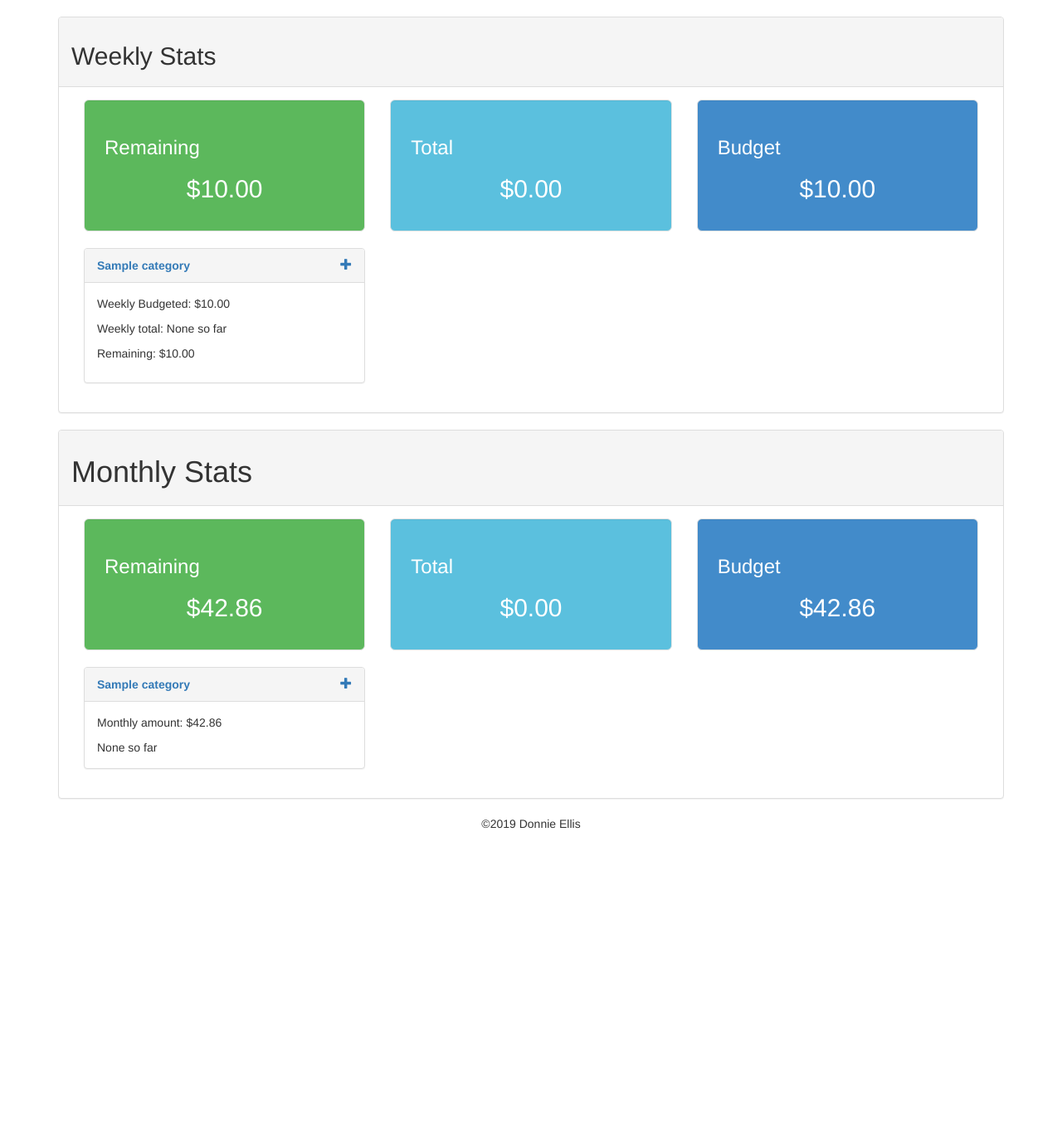
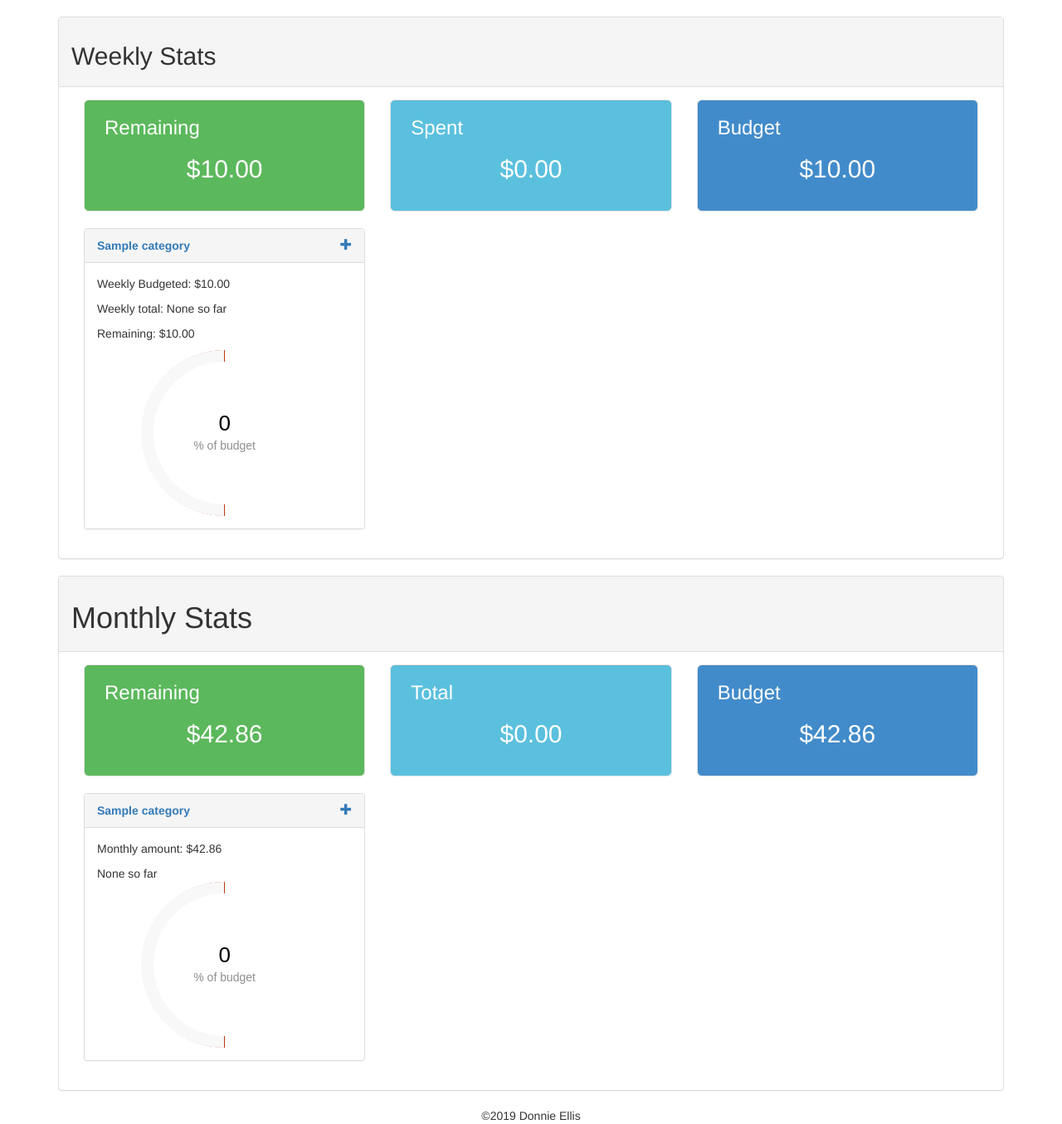
Before and after one commit to DrtyDogg/bean-counter, a Flask app: page / in a window 1280 px wide. Shown: the part 52-1407 px from the top of the page at 83% size. Before the commit the page ends 1051 px from the top, so only its background shows below. Run offline with Flask 2, Linux system fonts and the light colour scheme; tables that the repository leaves empty hold one stand-in row (values such as "Sample post"); parts of the project's set-up code (start-up, migrations or seed data) failed here and were passed over; some libraries are stand-ins or nearby versions.

Commit message:
added charts to index

```diff
--- /dev/null
+++ b/app/static/css/bean-counter.css
@@ -0,0 +1,46 @@
+.bg-danger {
+    background-color: #d9534f;
+}
+
+.bg-success {
+    background-color: #5cb85c;
+}
+
+.bg-info {
+    background-color: #5bc0de;
+}
+
+.bg-primary {
+    background-color: #428bca;
+}
+
+.bg-warning {
+    background-color: #f0ad43;
+}
+
+.text-white {
+    color: white;
+}
+
+.well h3 {
+    padding-top: 0px;
+}
+.well-lg.bg-success{
+    color: white;
+    padding-top: 0px;
+}
+.well-lg.bg-warning {
+    color: white;
+    padding-top: 0px;
+}
+.well-lg.bg-info {
+    color: white;
+    padding-top: 0px;
+}
+.well-lg.bg-primary {
+    color: white;
+    padding-top: 0px;
+}
+.well-lg h2{
+    text-align: center;
+}
--- /dev/null
+++ b/app/static/cssCharts/chart.css
@@ -0,0 +1,513 @@
+/*
+ * cssCharts v0.3.0
+ * jquery plugin to create donut and bar charts with css
+ * https://github.com/sultantarimo
+ *
+ * (c)2015 Sultan Tarimo - sultantarimo@me.com
+ * Released under the MIT license
+ */
+ .chart *, .chart{-moz-box-sizing:border-box;-webkit-box-sizing:border-box;box-sizing:border-box;margin:0;padding:0;}
+ .chart{
+   width:auto;
+   display:block;
+   position:relative;
+   font-family:sans-serif;
+   font-size:14px;
+   margin: 0 auto;
+ }
+
+ /* bar chart */
+
+ .chart.bar{height:200px;}
+ .bar-chart{
+   display: table;
+   table-layout: fixed;
+   width: auto;
+   height: 100%;
+   margin: 0 auto;
+   z-index:20;
+   position:absolute;
+   left:0px;
+ }
+
+ .bar-chart ul{
+   margin-left: 34px;
+   float: left;
+   display: block;
+   height:100%;
+ }
+
+ .bar-chart li{
+   position: relative;
+   display: table-cell;
+   vertical-align: bottom;
+   height: 100px;
+ }
+
+ .bar-chart span{
+   margin: 0 6px;
+   display: block;
+   background: rgb(241,127,73);
+   width: 34px;
+   position:relative;
+
+   -webkit-animation: drawBar 0.3s ease-in-out;
+   -moz-animation: drawBar 0.3s ease-in-out;
+   animation: drawBar 0.3s ease-in-out;
+
+   -webkit-transition: all 100ms ease-in-out;
+   -moz-transition: all 100ms ease-in-out;
+   transition: all 100ms ease-in-out;
+ }
+
+ .bar-chart li:hover span{
+   box-shadow:0 0 0 4px rgb(241,127,73);
+   cursor:pointer;
+ }
+
+ .bar-chart li:nth-child(2n+1):hover span{
+   box-shadow:0 0 0 4px #bd380f;
+ }
+
+ .bar-chart li:nth-child(2n+1) span{background-color:#bd380f;}
+ .bar-chart ul:last-of-type li:last-child span{margin-right:0px;}
+ .bar-chart ul:first-of-type li:first-child span{margin-left:0px;}
+ .bar-chart ul:last-of-type {margin-right: 0px;}
+ .bar-chart ul:first-of-type {margin-left: 0px;}
+ .bar-chart.left-bar ul:last-of-type {margin-right: 0px;}
+ .bar-chart.left-bar ul{margin-right: 34px;float:left;margin-left:0px;}
+
+ .bar-chart span:before {
+   position: absolute;
+   bottom: 100%;
+   margin-bottom: 10px;
+   display: block;
+   text-align: center;
+   content: attr(title);
+   word-wrap: break-word;
+   font-size: 12px;
+   width: auto;
+
+   left: 50%;
+
+   -webkit-transform: translateX(-50%);
+   -moz-transform: translateX(-50%);
+   transform: translateX(-50%);
+ }
+
+ .bar-chart li span:before {
+   -webkit-transition: all 100ms ease-in-out;
+   -moz-transition: all 100ms ease-in-out;
+   transition: all 100ms ease-in-out;
+ }
+
+ @-webkit-keyframes drawBar {0% {height: 0;}}
+ @-moz-keyframes drawBar {0% {height: 0;}}
+ @keyframes drawBar {0% {height: 0;}}
+
+ /* donut chart */
+
+ .chart.donut{
+   width:200px;
+   height:200px;
+ }
+
+ .donut-chart{
+   width:100%;height:100%;
+   position:relative;
+
+   -webkit-border-radius:50%;
+   -moz-border-radius:50%;
+   border-radius:50%;
+ }
+
+ .donut-chart.fill{
+   background:rgb(241,127,73);
+ }
+
+ .donut-chart:after{
+   content:"";
+   position: absolute;
+   width: 86%;
+   height: 86%;
+   background: #FFF;
+   left: 50%;
+   top: 50%;
+   z-index: 400;
+   margin: 0 auto;
+   pointer-events: none;
+
+   -webkit-border-radius: 100%;
+   -moz-border-radius: 100%;
+   border-radius: 100%;
+
+   -webkit-transform: translateX(-50%) translateY(-50%);
+   -moz-transform: translateX(-50%) translateY(-50%);
+   transform: translateX(-50%) translateY(-50%);
+ }
+
+ .donut-chart h2{
+   text-align:center;
+   position: absolute;
+   line-height: 140%;
+   width: 100%;
+   margin-top:-30px;
+   top:50%;
+   z-index:500;
+   pointer-events: none;
+
+   font-size:26px;
+   font-weight:400;
+   color:rgb(0,0,0);
+ }
+
+ .donut-chart h2 span{
+   display:block;
+   width:100%;
+   font-size:14px;
+   color:rgb(142,143,143);
+   margin-top:-10px;
+ }
+
+ .donut-chart .spinner{
+   z-index: 200;
+   border-right: none;
+
+   -webkit-border-radius: 100% 0 0 100% / 50% 0 0 50%;
+   -moz-border-radius: 100% 0 0 100% / 50% 0 0 50%;
+   border-radius: 100% 0 0 100% / 50% 0 0 50%;
+
+   -webkit-transform: rotate(0deg);
+   -moz-transform: rotate(0deg);
+   transform: rotate(0deg);
+
+   -webkit-animation: rotateDonut 0.3s ease-in-out;
+   -moz-animation: rotateDonut 0.3s ease-in-out;
+   animation: rotateDonut 0.3s ease-in-out;
+
+   -webkit-transition: all 160ms ease-in-out;
+   -moz-transition: all 160ms ease-in-out;
+   transition: all 160ms ease-in-out;
+ }
+
+ .spinner ~ .pie{
+   pointer-events: none;
+ }
+
+ .donut-chart.fill .pie,
+ .pie-chart .pie{
+   -webkit-box-shadow: 0 0 0 4px #bd380f;
+   -moz-box-shadow: 0 0 0 4px #bd380f;
+   box-shadow: 0 0 0 4px #bd380f;
+ }
+
+ @-webkit-keyframes rotateDonut {0% {transform: rotate(0deg);}}
+ @-moz-keyframes rotateDonut {0% {transform: rotate(0deg);}}
+ @keyframes rotateDonut {0% {transform: rotate(0deg);}}
+
+ .donut-chart .spinner.temp{display:none;}
+
+ .donut-chart .pie{
+   width: 50%;
+   height: 100%;
+   position: absolute;
+   background: #bd380f;
+
+   -webkit-transform-origin: 100% 50%;
+   -moz-transform-origin: 100% 50%;
+   transform-origin: 100% 50%;
+ }
+
+ .donut-chart .mask{
+   background:rgb(248,248,248);
+   z-index: 400;
+   margin-left: -1px;
+ }
+
+ .pie-chart:after{
+   display:none;
+ }
+ .chart.donut .pie-chart h2,
+ .chart.donut .pie-chart h2 span{color:#FFF;}
+
+ /* pie chart */
+ .chart.pie svg{width:100%;height:100%;}
+
+ .chart.pie {
+   width: 200px;
+   height: 200px;
+ }
+
+ .chart.pie svg text{
+   text-anchor: middle;
+   fill:white;
+   stroke-width:0;
+   transform:translate(120,-80);
+ }
+ .chart.pie svg path:hover{
+   stroke-width:10px;
+ }
+
+ .charts-tip{
+   display:block;
+   position: absolute;
+   font-size: 16px;
+   color: #FFF;
+   background: rgba(0,0,0,0.8);
+   pointer-events: none;
+   font-family:sans-serif;
+   padding:6px 12px;
+   z-index:100;
+   width:auto;
+
+   -webkit-border-radius:4px;
+   -moz-border-radius:4px;
+   border-radius:4px;
+ }
+
+ .chart.pie .pie-legend{
+   position:absolute;
+   top:50%;
+   right:0;
+   margin-right:-30px;
+   transform:translateX(100%) translateY(-50%);
+ }
+
+ .chart.pie .pie-legend li{
+   display:block;
+   margin-bottom:14px;
+   clear:both;
+ }
+
+ .chart.pie .pie-legend li i{
+   top:1px;
+   position:relative;
+   display:block;
+   float:left;
+   width:14px;
+   height:14px;
+   background:#DDD;
+   margin-right:10px;
+
+   box-shadow:inset 0 0 0 1px rgba(0,0,0,0.2);
+ }
+
+ .chart.pie .pie-legend li p{clear:both;display:inline;}
+
+ /* pie chart */
+
+ /* line chart */
+
+ .chart.line{width:auto;height:auto;margin:0 auto;position:relative;}
+ .chart .line-chart{
+   min-width:100px;
+   min-height:100px;
+   width:100%;
+   height:100%;
+   margin:0px auto;
+   display:block;
+   position:relative;
+   z-index:20;
+ }
+
+ /* line chart borders and grids */
+ .line-chart:after{
+   content:"";
+   display:block;
+   position:absolute;
+   left:0px;bottom:0px;
+   height:1px;width:100%;
+   background:rgb(238,238,238);
+   padding-right:10px;
+ }
+
+ .chart .grid{
+   width:100%;
+   height:100%;
+   position:absolute;
+   left:0px;
+   bottom:0px;
+ }
+ .chart hr{
+   position:absolute;
+   left:0px;
+   bottom:0px;
+   width:100%;
+   height:1px;
+   outline:none;
+   border:none;
+   background:rgb(238,238,238);
+ }
+
+ .chart hr:before{
+   position:absolute;
+   right:100%;
+   top:0px;
+   margin-right:20px;
+   color:rgba(0,0,0,0.4);
+   font-size:12px;
+   content:attr(data-y);
+   text-align:right;
+
+   -webkit-transform:translateX(-50%) translateY(-50%);
+   -moz-transform:translateX(-50%) translateY(-50%);
+   transform:translateX(-50%) translateY(-50%);
+ }
+ /* line chart borders and grids */
+
+ /* line chart line */
+ .line-chart li{
+   display:block;height:1px;
+   float:left;position:relative;
+   position:absolute;
+ }
+
+ /* line chart points tooltip */
+ .line-chart li a:hover:before,
+ .line-chart li a:hover:after{display:block;z-index:10;}
+ .line-chart li a:before{
+   content:attr(data-y);
+   cursor:pointer;
+   display:none;
+   position:absolute;
+   font-size:14px;
+   color:#FFF;
+   bottom:100%;
+   left:50%;
+   margin-bottom:-4px;
+   text-align:center;
+   width:40px;
+   background:rgba(0,0,0,0.8);
+   padding:8px;
+   z-index:40;
+
+   -webkit-transform:translateX(-50%);
+   -moz-transform:translateX(-50%);
+   transform:translateX(-50%);
+
+   -webkit-border-radius:3px;
+   -moz-border-radius:3px;
+   border-radius:3px;
+ }
+
+ .line-chart li a:after{
+   z-index:50;
+   content:"";
+   width: 0;
+   height: 0;
+   display:none;
+   position:absolute;
+   bottom:100%;
+   left:50%;
+   margin-bottom:-16px;
+
+   border:6px solid rgba(0,0,0,0);
+   border-top: 6px solid rgba(0,0,0,0.8);
+
+   -webkit-transform:translateX(-50%);
+   -moz-transform:translateX(-50%);
+   transform:translateX(-50%);
+ }
+
+ .line-chart li a{
+   display:block;
+   position:absolute;
+   cursor:pointer;
+   width:40px;
+   height:40px;
+
+   left:0px;
+   top:0px;
+   z-index:30;
+
+   -webkit-transform:translateX(-50%) translateY(-50%);
+   -moz-transform:translateX(-50%) translateY(-50%);
+   transform:translateX(-50%) translateY(-50%);
+ }
+ /* line chart points tooltip */
+
+ /* line chart points */
+
+ .line-chart li span{
+   display:block;height:1px;
+   background:rgb(241,127,73);
+   float:left;
+   position:absolute;
+ }
+
+ .line-chart.no-points li span{
+   display:none;
+ }
+
+ .line-chart li span:before{
+   content:"";
+   position:absolute;
+   left:-4px;bottom:-4px;
+   width:6px;height:6px;
+   display:block;
+
+   -webkt-border-radius:50%;
+   -moz-border-radius:50%;
+   border-radius:50%;
+ }
+
+ .line-chart li:hover span:before{
+   -webkit-transform:scale(1.3);
+   -moz-transform:scale(1.3);
+   transform:scale(1.3);
+
+   -webkit-transition: all 200ms ease-in-out;
+   -moz-transition: all 200ms ease-in-out;
+   transition: all 200ms ease-in-out;
+ }
+
+ .line-chart li span:before,
+ .line-chart li span:after{
+   background:rgb(241,127,73);
+   border:2px solid #bd380f;
+
+   -webkit-box-shadow:0 0 0 4px #FFF;
+   -moz-box-shadow:0 0 0 4px #FFF;
+   box-shadow:0 0 0 4px #FFF;
+ }
+ /* line chart points */
+
+ /* line chart line */
+ .chart.line svg,
+ .chart.line > div{
+   height: 100%;
+   width: 100%;
+   position:absolute;
+   bottom:0px;
+   left:0px;
+   opacity:1;
+
+   -webkit-animation: drawLine .3s ease-in-out;
+     -moz-animation: drawLine .3s ease-in-out;
+     animation: drawLine .3s ease-in-out;
+ }
+ .chart.line svg path{
+   fill: rgba(241,127,73,0.0);
+   stroke: rgb(241,127,73);
+   stroke-width: 2px;
+ }
+
+ .chart.line.dotted svg path{
+   /*if you want it dashed instead of filled*/
+   stroke-dasharray: 3;
+ }
+
+ .chart.line .fill svg path{
+   fill: rgba(241,127,73,0.1);
+   stroke:none;
+   stroke-width:0px;
+ }
+
+ /* line chart animation */
+ @-webkit-keyframes drawLine {0% {opacity: 0;}}
+ @-moz-keyframes drawLine {0% {opacity: 0;}}
+ @keyframes drawLine {0% {opacity: 0;}}
+
+ @-webkit-keyframes drawChart {0% {width: 0;}}
+ @-moz-keyframes drawChart {0% {width: 0;}}
+ @keyframes drawChart {0% {width: 0;}}
--- a/app/templates/index.html
+++ b/app/templates/index.html
@@ -2,37 +2,19 @@
 
 {% block styles %}
 {{ super() }}
-<style>
-    .bg-danger {
-        background-color: #d9534f;
-    }
+<link href="{{ url_for('static', filename='cssCharts/chart.css') }}" rel="stylesheet">
+<link href="{{ url_for('static', filename='css/bean-counter.css') }}" rel="stylesheet">
+{% endblock %}
 
-    .bg-success {
-        background-color: #5cb85c;
-    }
-
-    .bg-info {
-        background-color: #5bc0de;
-    }
-
-    .bg-primary {
-        background-color: #428bca;
-    }
-
-    .bg-warning {
-        background-color: #f0ad43;
-    }
-
-    .text-white {
-        color: white;
-    }
-
-    .well.h3 {
-        padding-top: 0px;
-    }
-</style>
-{% endblock%}
-
+{% block scripts %}
+{{ super() }}
+<script src="{{ url_for('static', filename='cssCharts/jquery.chart.min.js') }}"></script>
+<script>
+    $('.bar-chart').cssCharts({ type: "bar" });
+    $('.donut-chart').cssCharts({ type: "donut" });
+    $('.line-chart').cssCharts({ type: "line" });
+</script>
+{% endblock %}
 
 {% block app_content %}
 <div class="panel panel-default">
@@ -42,30 +24,35 @@
     <div class="panel-body">
         <!-- The dashboar for weekly -->
         <div class="col-md-4 col-sm-6 col-xs-12">
-                <div class="col-xs-12 well well-lg
+            <div
+                class="col-xs-12 well well-lg
                      {{ 'bg-success' if ((categories | sum(attribute='budget_amount')) - ((categories | sum(attribute='weekly_total') or 0) or 0)) >= 0 }}
                      {{ 'bg-danger' if ((categories | sum(attribute='budget_amount')) - ((categories | sum(attribute='weekly_total') or 0) or 0)) < 0 }}">
-                    <h3 class="text-white">Remaining</h3>
-                    <h2 class="text-center text-white">
+                <h3>Remaining</h3>
+                <h2>
                     {{ ((categories | sum(attribute='budget_amount')) - ((categories | sum(attribute='weekly_total') or 0) or 0)) | dollars}}
                 </h2>
             </div>
         </div>
         <div class="col-md-4 col-sm-6 hidden-xs">
             <div class="col-xs-12 well well-lg bg-info">
-                    <h3 class="text-white">Total</h3>
-                    <h2 class="text-center text-white">{{ (categories | sum(attribute='weekly_total')) |dollars }}</h2>
+                <h3>Spent</h3>
+                <h2>{{ (categories | sum(attribute='weekly_total')) |dollars }}</h2>
             </div>
         </div>
         <div class="col-md-4 hidden-sm hidden-xs">
             <div class="col-xs-12 well well-lg bg-primary">
-                    <h3 class="text-white">Budget</h3>
-                    <h2 class="text-center text-white">{{ (categories | sum(attribute='budget_amount')) | dollars }}</h2>
+                <h3>Budget</h3>
+                <h2>{{ (categories | sum(attribute='budget_amount')) | dollars }}</h2>
             </div>
         </div>
-
+        <!-- Get the percentage for each category.  If it is over 100% set it to 100% because the chart can't handle it -->
         {% if categories %}
         {% for category in categories %}
+        {% set percentage = category.weekly_total/category.budget_amount %}
+        {% if percentage > 1 %}
+        {% set percentage = 1 %}
+        {% endif %}
         <div class="col-md-4 col-sm-6 col-xs-12">
             <div class="panel panel-default">
                 <div class="panel-heading">
@@ -92,6 +79,9 @@
                         {{ category.budget_amount|dollars }}
                         {% endif  %}
                     </p>
+                    <div class="chart">
+                        <div class="donut-chart" data-percent="{{ percentage }}" data-title="% of budget"></div>
+                    </div>
                 </div>
             </div>
         </div>
@@ -108,31 +98,37 @@
     <div class="panel-body">
         <!-- Monthly Dashboard -->
         <div class="col-md-4 col-sm-6 col-xs-12">
-            <div class="col-xs-12 well well-lg
+            <div
+                class="col-xs-12 well well-lg
                  {{ 'bg-success' if ((categories | sum(attribute='monthly_budget')) - ((categories | sum(attribute='monthly_total') or 0) or 0)) >= 0 }}
                  {{ 'bg-danger' if ((categories | sum(attribute='monthly_budget')) - ((categories | sum(attribute='monthly_total') or 0) or 0)) < 0 }}">
-                <h3 class="text-white">Remaining</h3>
-                <h2 class="text-center text-white">
+                <h3>Remaining</h3>
+                <h2>
                     {{ ((categories | sum(attribute='monthly_budget')) - ((categories | sum(attribute='monthly_total') or 0) or 0)) | dollars}}
                 </h2>
             </div>
         </div>
         <div class="col-md-4 col-sm-6 hidden-xs">
             <div class="col-xs-12 well well-lg bg-info">
-                <h3 class="text-white">Total</h3>
-                <h2 class="text-center text-white">{{ (categories | sum(attribute='monthly_total')) |dollars }}</h2>
+                <h3>Total</h3>
+                <h2>{{ (categories | sum(attribute='monthly_total')) |dollars }}</h2>
             </div>
         </div>
         <div class="col-md-4 hidden-sm hidden-xs">
             <div class="col-xs-12 well well-lg bg-primary">
-                <h3 class="text-white">Budget</h3>
-                <h2 class="text-center text-white">{{ (categories | sum(attribute='monthly_budget')) | dollars }}</h2>
+                <h3>Budget</h3>
+                <h2>{{ (categories | sum(attribute='monthly_budget')) | dollars }}</h2>
             </div>
         </div>
 
+        <!-- Get the percentage for each category.  If it is over 100% set it to 100% because the chart can't handle it -->
         <!-- Monthly Categories -->
         {% if categories %}
         {% for category in categories %}
+        {% set percentage = category.weekly_total/category.monthly_budget %}
+        {% if percentage > 1 %}
+        {% set percentage = 1 %}
+        {% endif %}
         <div class="col-md-4 col-sm-6 col-xs-12">
             <div class="panel panel-default">
                 <div class="panel-heading">
@@ -150,6 +146,11 @@
                     {% else %}
                     None so far
                     {% endif %}
+                    <!-- The chart -->
+                    <div class="chart">
+                        <div class="donut-chart" data-percent="{{ percentage }}" data-title="% of budget"></div>
+                    </div>
+
                 </div>
             </div>
         </div>
```
Also changed, not shown: app/static/cssCharts/jquery.chart.min.js (added). Lines whose indentation alone changed are shown as unchanged.
